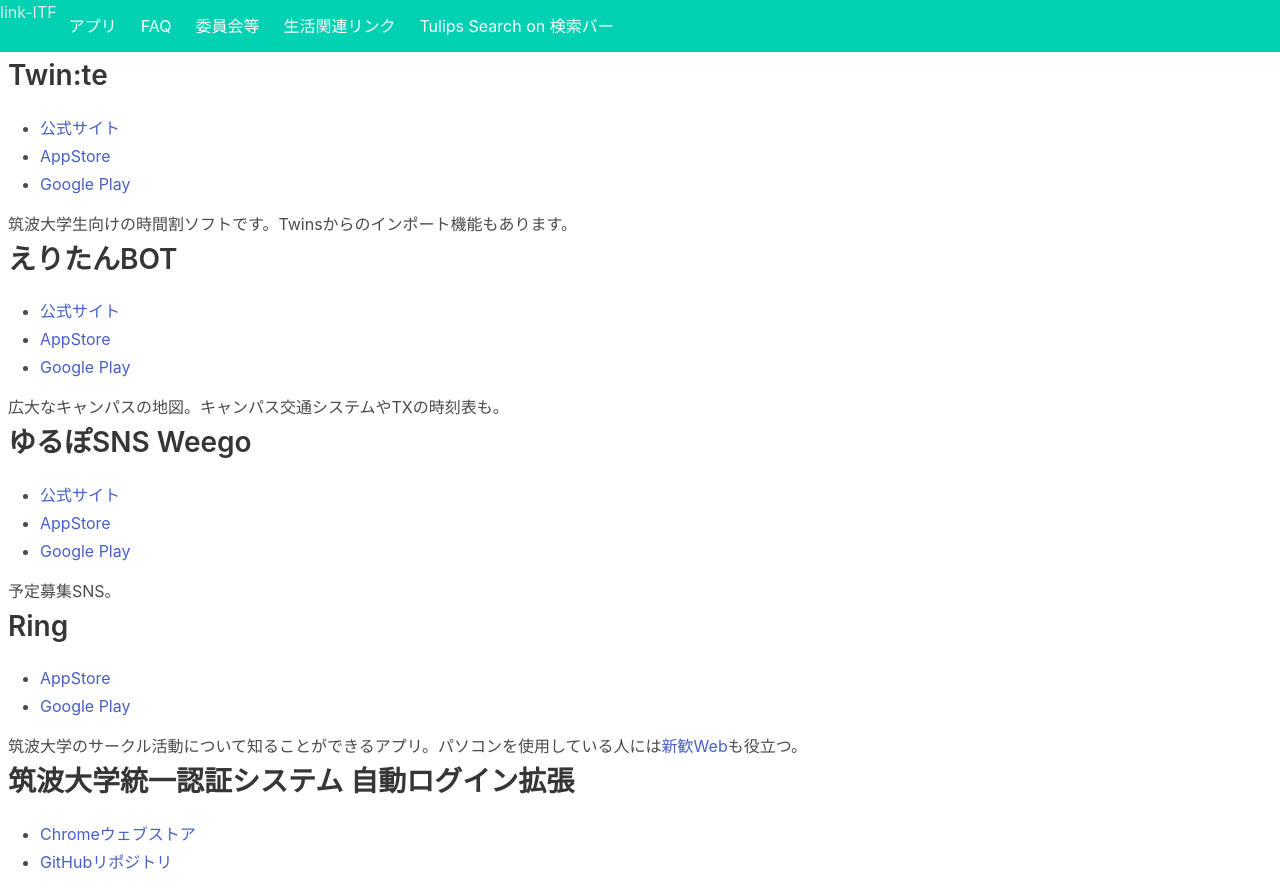
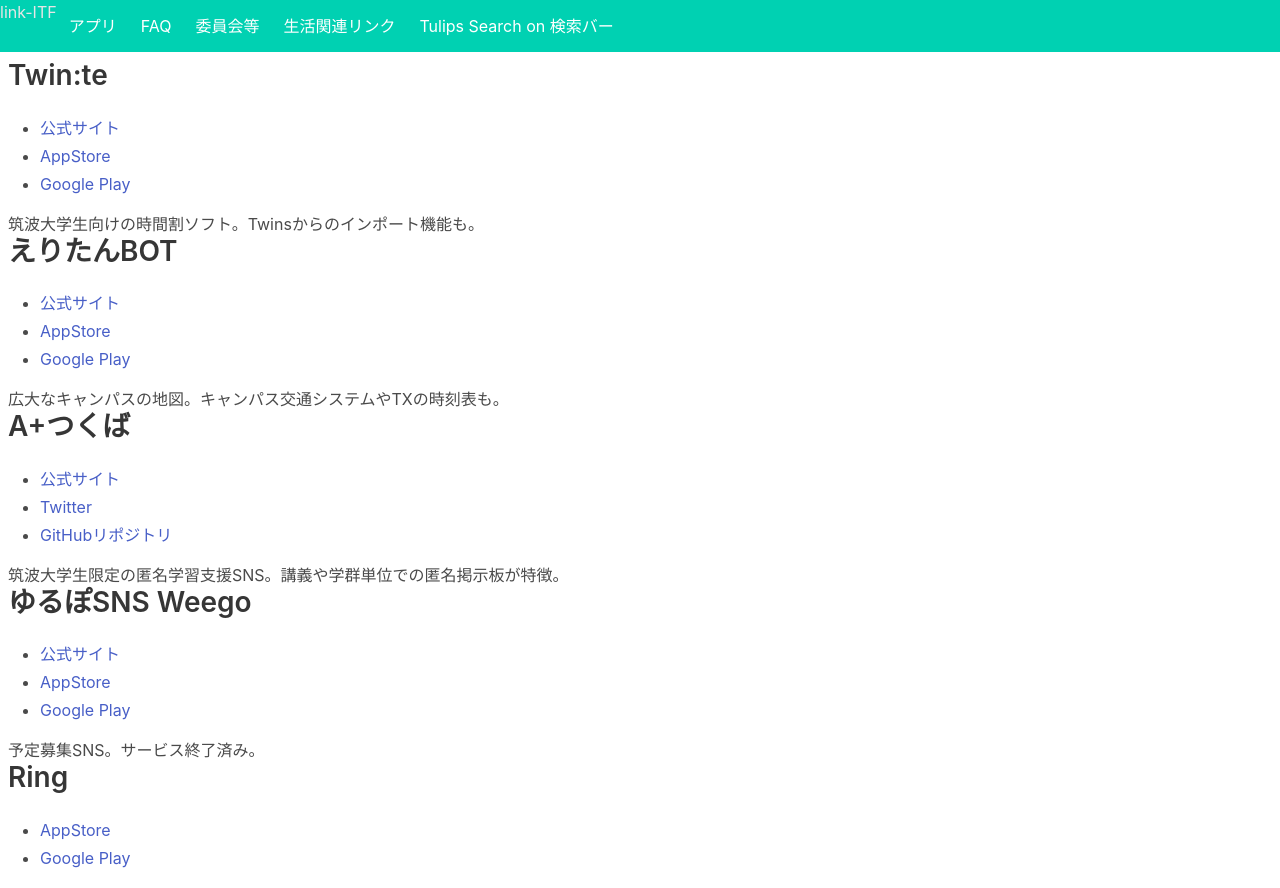
Before and after one commit to otagao/itflinks, a Nuxt app: page /appli in a window 1280 px wide. Shown: the top 888 px of the page. Built offline with nearby package versions, Linux system fonts and the light colour scheme.

Commit message:
add aplus-tsukuba

```diff
--- a/components/Applinks.vue
+++ b/components/Applinks.vue
@@ -1,6 +1,6 @@
 <template>
-  <div id="applinks">
-    <div id="twinte" class="m-2 content">
+  <div id="applinks" class="m-2 content">
+    <div id="twinte">
       <h2 class="title">
         Twin:te
       </h2>
@@ -10,10 +10,10 @@
         <li><a href="https://play.google.com/store/apps/details?id=net.twinte.android">Google Play</a></li>
       </ul>
       <p>
-        筑波大学生向けの時間割ソフトです。Twinsからのインポート機能もあります。
+        筑波大学生向けの時間割ソフト。Twinsからのインポート機能も。
       </p>
     </div>
-    <div id="eritan" class="m-2 content">
+    <div id="eritan">
       <h2 class="title">
         えりたんBOT
       </h2>
@@ -26,7 +26,20 @@
         広大なキャンパスの地図。キャンパス交通システムやTXの時刻表も。
       </p>
     </div>
-    <div id="weego" class="m-2 content">
+    <div id="eritan">
+      <h2 class="title">
+        A+つくば
+      </h2>
+      <ul>
+        <li><a href="https://www.aplus-tsukuba.net/search/">公式サイト</a></li>
+        <li><a href="https://twitter.com/aplus_tsukuba">Twitter</a></li>
+        <li><a href="https://github.com/half-blue/A_plus_Tsukuba">GitHubリポジトリ</a></li>
+      </ul>
+      <p>
+        筑波大学生限定の匿名学習支援SNS。講義や学群単位での匿名掲示板が特徴。
+      </p>
+    </div>
+    <div id="weego">
       <h2 class="title">
         ゆるぽSNS Weego
       </h2>
@@ -36,10 +49,10 @@
         <li><a href="https://play.google.com/store/apps/details?id=com.flutterflow.weego">Google Play</a></li>
       </ul>
       <p>
-        予定募集SNS。
+        予定募集SNS。サービス終了済み。
       </p>
     </div>
-    <div id="ring" class="m-2 content">
+    <div id="ring">
       <h2 class="title">
         Ring
       </h2>
@@ -51,7 +64,7 @@
         筑波大学のサークル活動について知ることができるアプリ。パソコンを使用している人には<a href="https://www.stb.tsukuba.ac.jp/~shinkan-web/">新歓Web</a>も役立つ。
       </p>
     </div>
-    <div id="autoauth" class="m-2 content">
+    <div id="autoauth">
       <h2 class="title">
         筑波大学統一認証システム 自動ログイン拡張
       </h2>
@@ -60,10 +73,10 @@
         <li><a href="https://github.com/kichi2004/ut-auto-auth">GitHubリポジトリ</a></li>
       </ul>
       <p>
-        UTIDを用いたログインを自動化するブラウザ拡張。
+        UTIDを用いたログインを自動化するブラウザ拡張。大学側の要請により配布停止。
       </p>
     </div>
-    <div id="gradegraph" class="m-2 content">
+    <div id="gradegraph">
       <h2 class="title">
         Grade Graph
       </h2>
@@ -75,7 +88,7 @@
         Twinsの成績データを可視化するサイト。
       </p>
     </div>
-    <div id="awesome" class="m-2 content">
+    <div id="awesome">
       <h2 class="title">
         Awesome Tsukuba
       </h2>
```
Also changed, not shown: 1 other file (tests, documents, lock files or other folders).
